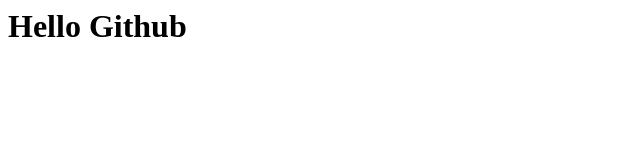
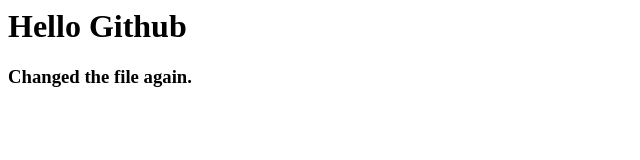
Before and after one commit to ItManHarry/test, a plain HTML site: page index.html in a window 1280 px wide. Shown: the whole page, without its empty margins (0-640 px from the left). Drawn offline with Linux system fonts and the light colour scheme.

Commit message:
修改网页内容

```diff
--- a/index.html
+++ b/index.html
@@ -6,5 +6,6 @@
   </head>
   <body>
     <h1>Hello Github</h1>
+    <h3>Changed the file again.</h3>
   </body>
 </html>
```
